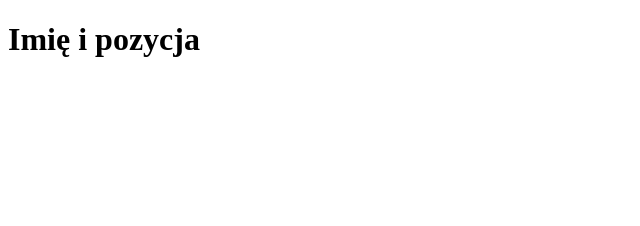
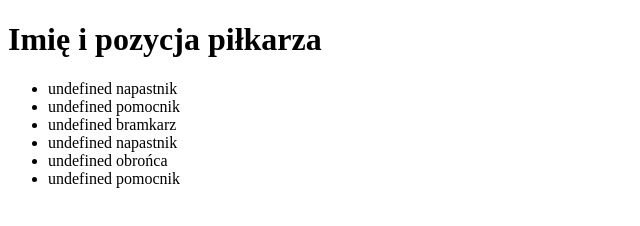
Before and after one commit to Grzesiek1982/masta_01b, a plain HTML site: page index.html in a window 1280 px wide. Shown: the whole page, without its empty margins (0-640 px from the left). Drawn offline with Linux system fonts and the light colour scheme.

Commit message:
niedziela04

```diff
--- a/index.html
+++ b/index.html
@@ -8,8 +8,8 @@
     <title>Trening czyni mistrza - zadanie 01</title>
   </head>
   <body>
-    <h1>Imię i pozycja</h1>
-    <div id="wynik"></div>
+    <h1>Imię i pozycja piłkarza</h1>
+    <ul id="peopleList"></ul>
   </body>
   <script src="player.js"></script>
 </html>
--- a/player.js
+++ b/player.js
@@ -138,10 +138,14 @@ const players = [
   },
 ];
 
-function showPlayer(name, position) {
-  const wynikElement = document.getElementById("wynik");
-  wynikElement.textContent = `Imię piłkarza: ${name}, Pozycja na boisku: ${position}`;
-}
+const peopleList = document.getElementById("peopleList");
+
+// Iterujemy przez tablicę osób i tworzymy <li> dla każdej osoby
+players.forEach((person) => {
+  const listItem = document.createElement("li");
+  listItem.textContent = players.name + " " + person.position;
+  peopleList.appendChild(listItem);
+});
 
 // const names = players.map((player) => player.name);
 
```
